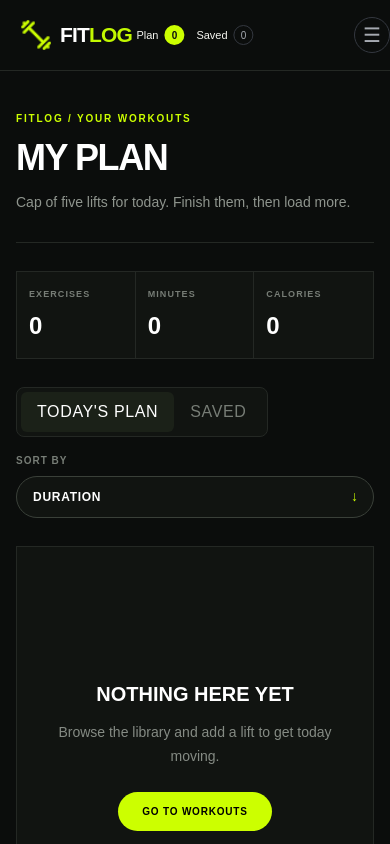
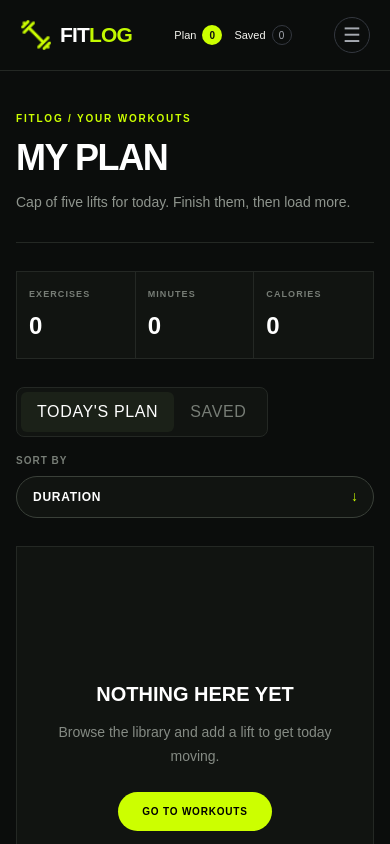
Before and after one commit to nobin-codes/Fit-Log-2026-PH-b14-Assignment-06, a Next.js app: page /my-plan in a window 390 px wide. Shown: the top 844 px of the page. Built offline with nearby package versions, Linux system fonts and the light colour scheme.

Commit message:
Fix mobile navbar layout

```diff
--- a/src/components/Navbar.tsx
+++ b/src/components/Navbar.tsx
@@ -16,7 +16,7 @@ export default function Navbar() {
 
   return (
     <header className="sticky top-0 z-50 border-b border-[#242824] bg-[#0b0d0c]">
-      <div className="container-fitlog relative grid h-[70px] grid-cols-[auto_1fr_auto_auto] items-center gap-3 sm:grid-cols-[1fr_auto_1fr] sm:gap-0">
+      <div className="container-fitlog relative grid h-[70px] grid-cols-[auto_1fr_auto] items-center gap-2 sm:grid-cols-[1fr_auto_1fr] sm:gap-0">
 
         {/* Logo */}
         <div className="justify-self-start">
@@ -62,7 +62,7 @@ export default function Navbar() {
         </nav>
 
         {/* Plan & Saved */}
-        <div className="absolute left-1/2 flex -translate-x-1/2 items-center gap-3 sm:static sm:translate-x-0 sm:gap-5 sm:justify-self-end">
+        <div className="flex items-center justify-center gap-3 justify-self-center sm:gap-5 sm:justify-self-end">
           <Link
             href="/my-plan"
             className="flex items-center gap-1.5 text-[11px] font-medium text-[#a5a9b0] transition hover:text-white sm:gap-2 sm:text-[12px]"
@@ -91,7 +91,7 @@ export default function Navbar() {
           type="button"
           onClick={() => setMenuOpen(!menuOpen)}
           aria-label="Toggle navigation menu"
-          className="absolute right-0 flex h-9 w-9 items-center justify-center rounded-full border border-[#343840] text-[#a5a9b0] sm:static"
+          className="flex h-9 w-9 items-center justify-center rounded-full border border-[#343840] text-[#a5a9b0] justify-self-end sm:hidden"
         >
           <span className="text-xl leading-none">
             {menuOpen ? "×" : "☰"}
```
